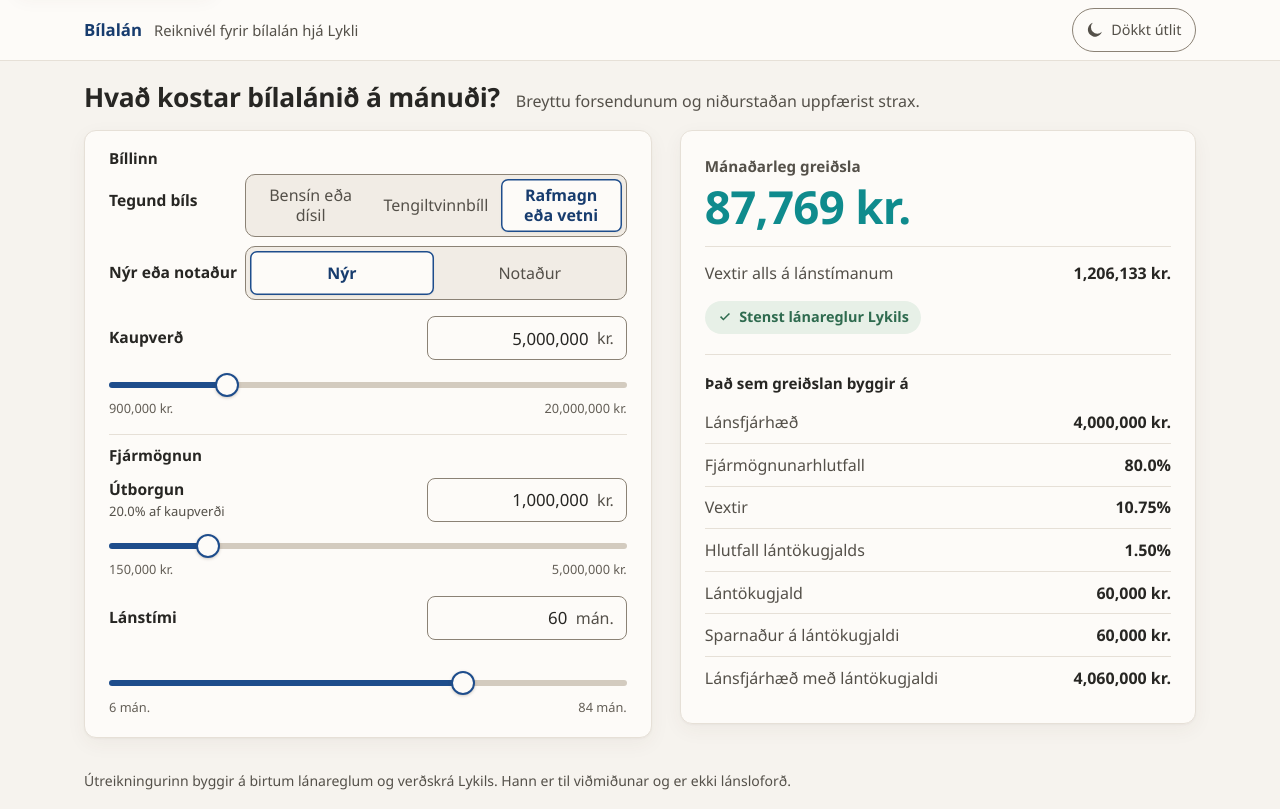
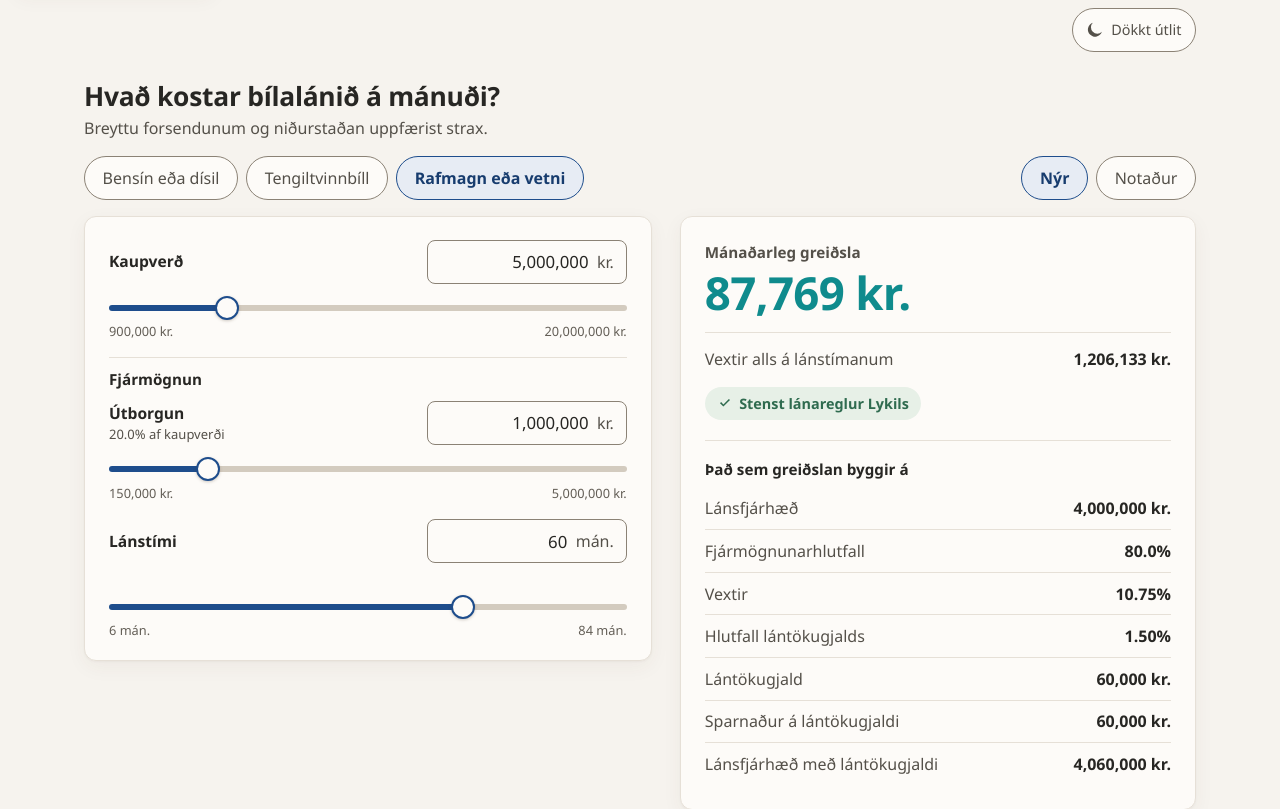
Before and after one commit to ArnarFreyrKristinsson/CarLoan, an ASP.NET Core app: page / in a window 1280 px wide. Shown: the top 809 px of the page. Run offline with ASP.NET Core 8, Linux system fonts and the light colour scheme.

Commit message:
Move the vehicle choices above the card and tidy the calculator page
Vehicle type and new/used now sit above the cards as rounded pill
buttons, with no box around each set. Their visible labels and the
"Bíllinn" heading are gone; the legends stay as visually hidden text so
each radio group still has a name for screen readers. On wide screens
the two sets follow the cards' columns and new/used ends flush with the
results card's right edge; at 860px and below they share one line, with
new/used flush right.

The instruction now always sits under the page question. The header
banner and its brand text are removed; the theme toggle stays at the top
right on the page background. The "Það sem þarf að breytast" heading
above rule messages is visually hidden; it still names the region.

Price and down payment get their thousands dots as the user types, with
the caret kept after the same digit. This rewrites the typed text (never
the digits), which US-6 AC13 does not allow as worded; the spec is left
unchanged and the conflict is open.

Not run through ux-reviewer, and the plan file is not updated.

Co-Authored-By: Claude Opus 5.5 <noreply@anthropic.com>

```diff
--- a/CarLoan.Web/Components/Calculator/ResultsPanel.razor
+++ b/CarLoan.Web/Components/Calculator/ResultsPanel.razor
@@ -8,7 +8,7 @@
     @if (View.RuleMessages.Count > 0)
     {
         <div class="messages" role="region" aria-labelledby="messages-title">
-            <h3 id="messages-title" class="messages-title">Það sem þarf að breytast</h3>
+            <h3 id="messages-title" class="visually-hidden">Það sem þarf að breytast</h3>
             <ul class="messages-list">
                 @foreach (var message in View.RuleMessages)
                 {
--- a/CarLoan.Web/Components/Calculator/SegmentedChoice.razor
+++ b/CarLoan.Web/Components/Calculator/SegmentedChoice.razor
@@ -1,7 +1,7 @@
 @typeparam TValue
 
 <fieldset class="choice">
-    <legend class="field-label">@Legend</legend>
+    <legend class="visually-hidden">@Legend</legend>
     <div class="choice-options @(Options.Count > 2 ? "choice-options--many" : null)" style="--options: @Options.Count">
         @for (int index = 0; index < Options.Count; index++)
         {
--- a/CarLoan.Web/Components/Calculator/SliderField.razor
+++ b/CarLoan.Web/Components/Calculator/SliderField.razor
@@ -188,7 +188,8 @@
             dotsAreAdded = MaxDigits > 3 ? Labels.DotsAreAdded : Labels.NoDecimals,
             // An example that fits the field: an amount only where amounts go.
             pasteRefused = IsAmount ? Labels.PasteRefused : Labels.PasteRefusedWholeNumber,
-            tooManyDigits = Labels.TooManyDigits
+            tooManyDigits = Labels.TooManyDigits,
+            groupThousands = MaxDigits > 3
         });
 
         _isLive = true;
--- a/CarLoan.Web/Components/Layout/MainLayout.razor
+++ b/CarLoan.Web/Components/Layout/MainLayout.razor
@@ -4,9 +4,6 @@
 
 <header class="site-header">
     <div class="site-header-inner">
-        <span class="brand">Bílalán</span>
-        <span class="brand-note">Reiknivél fyrir bílalán hjá Lykli</span>
-
         @* Handled by js/theme.js, which also sets aria-pressed to the theme in use. *@
         <button type="button" class="theme-toggle" data-theme-toggle aria-pressed="false">
             <svg class="icon" viewBox="0 0 16 16" aria-hidden="true" focusable="false">
--- a/CarLoan.Web/Components/Pages/Calculator.razor
+++ b/CarLoan.Web/Components/Pages/Calculator.razor
@@ -10,19 +10,19 @@
     <p>Breyttu forsendunum og niðurstaðan uppfærist strax.</p>
 </div>
 
+<div class="vehicle-choices">
+    <SegmentedChoice TValue="RequestedVehicleCategory" Name="vehicle-category" Legend="Tegund bíls"
+                     Options="_vehicleCategories" Value="_category" ValueChanged="OnCategoryChanged" />
+
+    <SegmentedChoice TValue="RequestedCarCondition" Name="car-condition" Legend="Nýr eða notaður"
+                     Options="_conditions" Value="_condition" ValueChanged="OnConditionChanged" />
+</div>
+
 <div class="calculator">
     <section class="inputs" aria-labelledby="inputs-title">
         <h2 id="inputs-title" class="visually-hidden">Forsendur</h2>
 
         <div class="group">
-            <h3 class="group-title">Bíllinn</h3>
-
-            <SegmentedChoice TValue="RequestedVehicleCategory" Name="vehicle-category" Legend="Tegund bíls"
-                             Options="_vehicleCategories" Value="_category" ValueChanged="OnCategoryChanged" />
-
-            <SegmentedChoice TValue="RequestedCarCondition" Name="car-condition" Legend="Nýr eða notaður"
-                             Options="_conditions" Value="_condition" ValueChanged="OnConditionChanged" />
-
             @if (_condition == RequestedCarCondition.Used)
             {
                 <SliderField Id="car-age" Label="@Labels.CarAge" Unit="ár" FormatValue="Years" MaxDigits="CarAgeDigits"
--- a/CarLoan.Web/wwwroot/app.css
+++ b/CarLoan.Web/wwwroot/app.css
@@ -164,11 +164,7 @@ button:focus-visible {
 
 /* ---------- Page frame ---------- */
 
-.site-header {
-    background: var(--surface);
-    border-bottom: 1px solid var(--border);
-}
-
+/* No banner: the header only holds the theme toggle, on the page's own background. */
 .site-header-inner {
     max-width: 72rem;
     margin: 0 auto;
@@ -177,17 +173,6 @@ button:focus-visible {
     align-items: center;
     gap: 0.25rem 0.75rem;
     flex-wrap: wrap;
-}
-
-.brand {
-    font-weight: 700;
-    font-size: 1.05rem;
-    color: var(--primary-strong);
-}
-
-.brand-note {
-    color: var(--text-muted);
-    font-size: 0.925rem;
 }
 
 /* The theme choice: a quiet toggle at the end of the header (N3/S7: the visitor decides). */
@@ -242,12 +227,11 @@ button:focus-visible {
     font-size: 0.875rem;
 }
 
-/* The question and the one-line instruction share a line where there is room. */
+/* The instruction always sits under the question. */
 .page-intro {
     display: flex;
-    flex-wrap: wrap;
-    align-items: baseline;
-    gap: 0.2rem 1rem;
+    flex-direction: column;
+    gap: 0.2rem;
     margin-bottom: 1rem;
 }
 
@@ -260,6 +244,37 @@ button:focus-visible {
 
 .page-intro p {
     color: var(--text-muted);
+}
+
+/* The two vehicle choices sit above the cards, side by side where there is room. */
+.vehicle-choices {
+    display: grid;
+    grid-template-columns: minmax(0, 1.1fr) minmax(0, 1fr);
+    gap: 0.75rem 1.75rem;
+    margin-bottom: 1rem;
+}
+
+.vehicle-choices .choice {
+    margin: 0;
+}
+
+/* Nýr / Notaður ends flush with the right edge of the results card below. */
+.vehicle-choices .choice:last-child .choice-options {
+    justify-content: flex-end;
+}
+
+@media (max-width: 860px) {
+    /* Nýr / Notaður follows the category pills on the same line, wrapping only when it must. */
+    .vehicle-choices {
+        display: flex;
+        flex-wrap: wrap;
+        gap: 0.5rem;
+    }
+
+    /* Nýr / Notaður ends flush with the right edge of the full-width card below. */
+    .vehicle-choices .choice:last-child {
+        margin-left: auto;
+    }
 }
 
 /* ---------- Layout: inputs on one side, results on the other ---------- */
@@ -662,14 +677,11 @@ button:focus-visible {
     }
 }
 
+/* Each option is its own rounded button; there is no box around the set. */
 .choice-options {
-    display: grid;
-    grid-template-columns: repeat(var(--options), minmax(0, 1fr));
-    gap: 4px;
-    padding: 4px;
-    background: var(--surface-subtle);
-    border: 1px solid var(--border-strong);
-    border-radius: 10px;
+    display: flex;
+    flex-wrap: wrap;
+    gap: 0.5rem;
 }
 
 .choice-input {
@@ -685,26 +697,28 @@ button:focus-visible {
     align-items: center;
     justify-content: center;
     min-height: 2.75rem;
-    padding: 0.4rem 0.6rem;
-    border-radius: 7px;
+    padding: 0.4rem 1.1rem;
+    background: var(--surface);
+    border: 1.5px solid var(--border-strong);
+    border-radius: 999px;
     text-align: center;
     line-height: 1.25;
     color: var(--text-muted);
     font-weight: 500;
     cursor: pointer;
-    transition: background-color 0.15s ease, color 0.15s ease, box-shadow 0.15s ease;
+    transition: background-color 0.15s ease, color 0.15s ease, border-color 0.15s ease;
 }
 
 .choice-option:hover {
     color: var(--text);
-    background: var(--primary-soft);
+    border-color: var(--primary);
 }
 
 .choice-input:checked + .choice-option {
-    background: var(--surface);
+    background: var(--primary-soft);
+    border-color: var(--primary);
     color: var(--primary-strong);
     font-weight: 600;
-    box-shadow: inset 0 0 0 1.5px var(--primary), 0 1px 2px rgba(var(--shade), 0.08);
 }
 
 .choice-input:focus-visible + .choice-option {
@@ -824,14 +838,7 @@ button:focus-visible {
     border-radius: var(--radius-small);
 }
 
-.messages-title {
-    font-size: 0.95rem;
-    font-weight: 650;
-    color: var(--attention);
-}
-
 .messages-list {
-    margin-top: 0.5rem;
     padding-left: 1.1rem;
 }
 
```
Also changed, not shown: CarLoan.Web/wwwroot/js/digits-only.js (+28 -2 lines).
